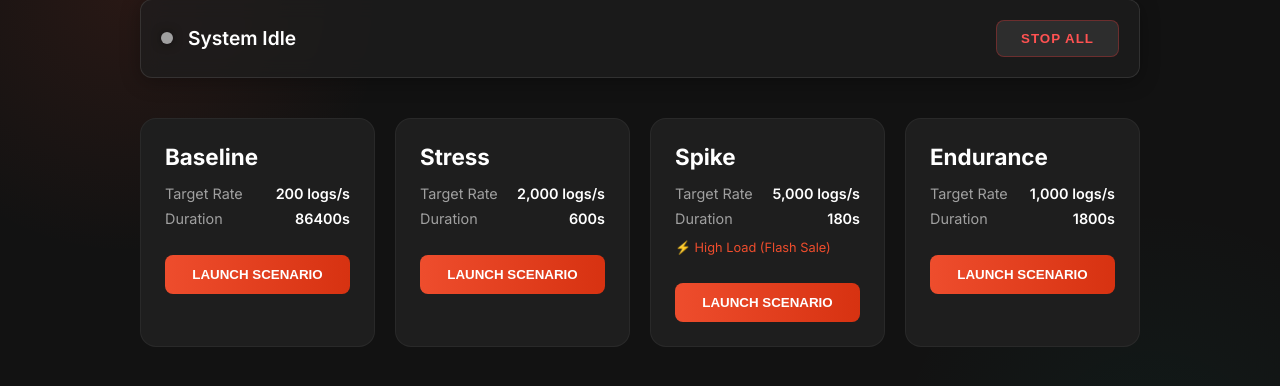
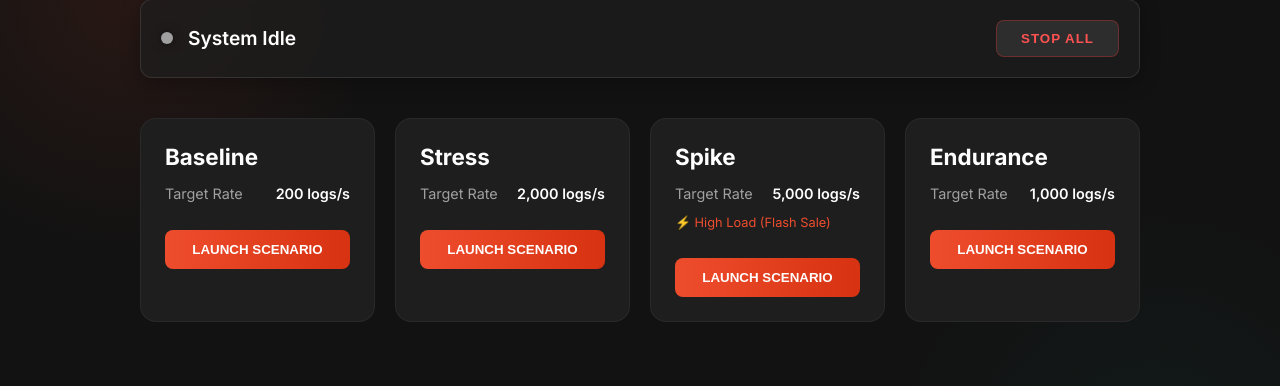
Before and after one commit to thanhdc57/log-analytics-project, a FastAPI app: page / in a window 1280 px wide. Shown: the part 169-555 px from the top of the page. Run offline with FastAPI, Linux system fonts and the light colour scheme.

Commit message:
update duration

```diff
--- a/src/webload/app.py
+++ b/src/webload/app.py
@@ -60,10 +60,10 @@ HTTP_ENDPOINTS = [
 ]
 
 SCENARIOS = {
-    "baseline": {"rate": 200, "duration": 86400},      # 1 worker @ 200 logs/s
-    "stress": {"rate": 2000, "duration": 600},         # 1 worker @ 2000 logs/s
-    "spike": {"rate": 5000, "duration": 180},          # 2 workers @ 2500 logs/s each
-    "endurance": {"rate": 1000, "duration": 1800},     # 1 worker @ 1000 logs/s
+    "baseline": {"rate": 200},       # 1 worker @ 200 logs/s
+    "stress": {"rate": 2000},        # 1 worker @ 2000 logs/s
+    "spike": {"rate": 5000},         # 2 workers @ 2500 logs/s each
+    "endurance": {"rate": 1000},     # 1 worker @ 1000 logs/s
 }
 
 # Maximum logs/s a single worker can produce
@@ -95,7 +95,7 @@ def _make_log(req_id: int):
     }
 
 
-def _run_scenario(rate: int, duration: int):
+def _run_scenario(rate: int):
     global _running
     producer = KafkaProducer(
         bootstrap_servers=KAFKA_BOOTSTRAP_SERVERS.split(","),
@@ -110,7 +110,7 @@ def _run_scenario(rate: int, duration: int):
     logs_per_second.set(rate)
 
     try:
-        while not _stop_event.is_set() and (time.time() - start) < duration:
+        while not _stop_event.is_set():
             batch_start = time.time()
             for _ in range(rate):
                 req_id += 1
@@ -277,22 +277,8 @@ def start(name: str, rate: int = None):
                 _current["rate"] = f"{workers_needed} workers × {rate_per_worker} logs/s = {target_rate} total"
                 _current["started_at"] = datetime.utcnow().isoformat() + "Z"
 
-             # Monitor Thread for Cluster Mode Duration
-             def _monitor_cluster_scenario(duration):
-                global _running
-                logger.info(f"Monitor: Waiting for {duration}s or stop event...")
-                if not _stop_event.wait(duration):
-                    # Timeout reached -> Scale Down
-                    logger.info("Monitor: Duration expired. Auto-scaling to 0.")
-                    cluster_manager.scale_workers(0)
-                    with _lock:
-                        _running = False
-                        _current["scenario"] = None
-                else:
-                    logger.info("Monitor: Stopped manually.")
-
+             # No duration monitor - runs until stopped manually
              _stop_event.clear()
-             threading.Thread(target=_monitor_cluster_scenario, args=(SCENARIOS[name]["duration"],), daemon=True).start()
 
              return JSONResponse({"ok": True, "scenario": name, "mode": "cluster", "workers": workers_needed, "rate_per_worker": rate_per_worker})
         else:
@@ -312,7 +298,7 @@ def start(name: str, rate: int = None):
     _stop_event.clear()
     _thread = threading.Thread(
         target=_run_scenario,
-        args=(target_rate, SCENARIOS[name]["duration"]),
+        args=(target_rate,),
         daemon=True,
     )
     _thread.start()
--- a/src/webload/templates/index.html
+++ b/src/webload/templates/index.html
@@ -250,10 +250,7 @@
                     <span>Target Rate</span>
                     <span class="value" data-rate="{{ cfg.rate }}">{{ "{:,}".format(cfg.rate) }} logs/s</span>
                 </div>
-                <div class="metric">
-                    <span>Duration</span>
-                    <span class="value">{{ cfg.duration }}s</span>
-                </div>
+
                 {% if name == 'spike' %}
                 <div class="metric" style="color: var(--primary); margin-top:5px; font-size: 0.8rem">
                     ⚡ High Load (Flash Sale)
```
